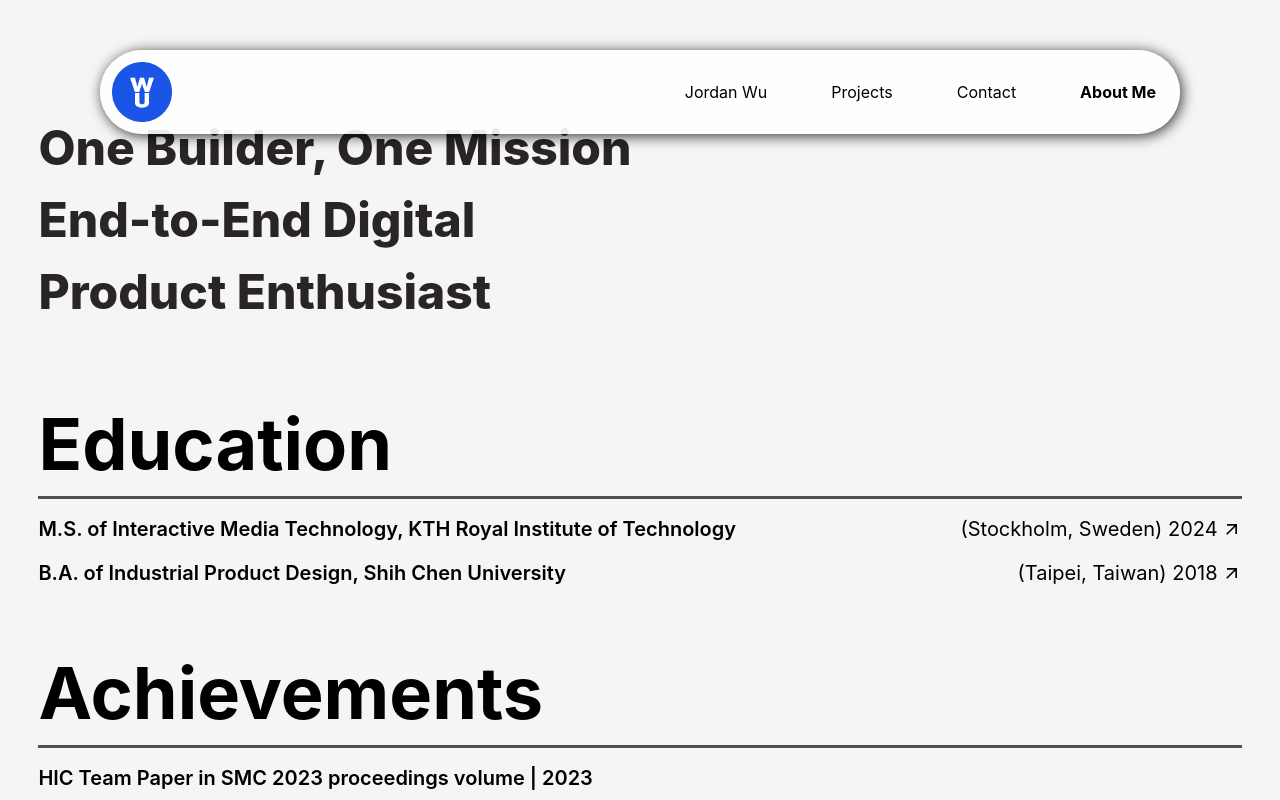
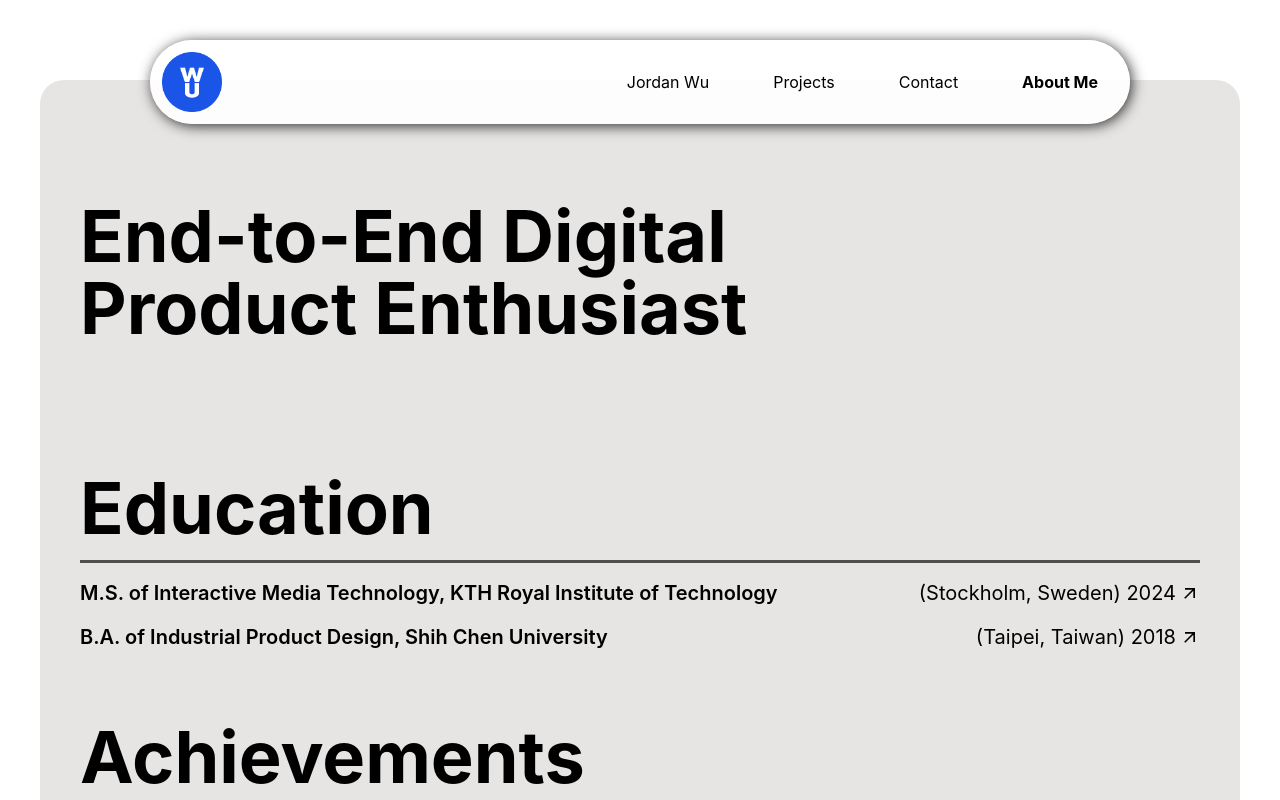
Before and after one commit to WuChihWei/my-portfolio, a Next.js app: page /aboutMe in a window 1280 px wide. Shown: the top 800 px of the page. Built offline with nearby package versions, Linux system fonts and the light colour scheme.

Commit message:
modify UI

```diff
--- a/app/aboutMe/page.js
+++ b/app/aboutMe/page.js
@@ -3,9 +3,12 @@
 import { useState, useEffect } from 'react';
 import { MdArrowOutward } from "react-icons/md";
 
+export default function AboutMePage() {
+    const [isClient, setIsClient] = useState(false);
 
-
-export default function AboutMePage() {
+    useEffect(() => {
+        setIsClient(true);
+    }, []);
 
     const [openItems, setOpenItems] = useState({
         'award-1': false,
@@ -22,17 +25,20 @@ export default function AboutMePage() {
         }));
       };
   return (
-    <div className='home-container py-20 p-p-gap bg-stone-100'>
+    <div className='home-container py-20 p-10 '>
       {/* After the home cover section */}
-      <h1 className="heading-1-custom my-8 text-stone-800">
-      One Builder, One Mission<br />
-      End-to-End Digital <br/> Product Enthusiast
+      <div className='p-10 bg-stone-200 rounded-3xl'>
+      <h1 className="heading-2-custom py-20">
+      End-to-End Digital <br/>
+      Product Enthusiast
       </h1>
 
-      <section className="resume-section  pt-8">
+      <section className="resume-section pt-8">
         <div className="resume-container h-full">
             <div className='title-contatiner py-4'>
           <h2 className='heading-2-custom'>Education</h2>
+          {isClient && (
+            <>
               <div className="resume-item">
                 <div className="resume-item-header" onClick={() => toggleItem('education-1')}>
                 <span>M.S. of Interactive Media Technology, KTH Royal Institute of Technology</span>
@@ -64,6 +70,8 @@ export default function AboutMePage() {
                   </div>
                 )}
               </div>
+            </>
+          )}
         </div>
 
           < div className='title-container py-4'>
@@ -94,5 +102,6 @@ export default function AboutMePage() {
         </div>
       </section>
       </div>
+    </div>
   );
 }
--- a/app/page.js
+++ b/app/page.js
@@ -84,12 +84,12 @@ export default function Home() {
 
   return (
     <div className='home-container h-auto'>
-      <div className="pt-8  p-p-gap items-center bg-white" >
-      <div className="home-cover h-auto md:h-[calc(100vh-80px)] flex flex-col md:flex-row justify-items-center items-center bg-blue-600 rounded-3xl" >
+      <div className="pt-4  p-p-gap items-center bg-white" >
+      <div className="home-cover h-auto md:h-[calc(100vh-40px)] flex flex-col md:flex-row justify-items-center items-center bg-blue-600 rounded-3xl" >
         <div className="home-content-left md:w-1/2 flex flex-col justify-items-center text-left">
           <div className="flex flex-col flex-grow p-p-gap mt-4 md:mt-2  text-white">
-            <div className="py-6 md:pr-0 md:py-0"> {/* 添加 py-8 用於小螢幕 */}
-              <h1 className="py-2 mr-20 heading-1-custom">
+            <div className="pt-28 md:pr-0 md:py-0"> {/* 添加 py-8 用於小螢幕 */}
+              <h1 className="py-2  heading-1-custom">
               End-to-end Digital Product Enthusiast delivering user-centered solutions through technology, strategy, and AI-power.
               </h1>
               <div className="py-2 md:py-0 mr-0 md:mr-10">
@@ -572,7 +572,7 @@ export default function Home() {
       </section>
 
       <section className='skillSection w-full py-20  rounded-3xl'>
-        <div className='container h-full py-10  bg-stone-800  rounded-full'>
+        <div className='container h-full py-20  bg-blue-400  rounded-full'>
           <div className='h-1/2 flex flex-col justify-center'>
           <h2 className='heading-2-custom text-white py-8  text-center'>Innovative Skills</h2>
           <p className='heading-4-custom text-white mb-12 px-8 text-center'>
--- a/components/Footer.js
+++ b/components/Footer.js
@@ -84,7 +84,7 @@ const FooterBottom = () => {
     <div className="flex flex-col-reverse pb-6 items-center md:flex-row md:justify-between w-full">
       <div className="mb-4 md:mb-0">
         <div className="logo-white-containter">
-          <img src="/jordan-wu_white_logo.png" alt="L" className="navbar-logo-img" />
+          <img src="/jordan_wu_logo.png" alt="L" className="navbar-logo-img" />
         </div>
       </div>
       <div className="text-center mb-4 md:mb-0 flex flex-col md:flex-row items-center">
--- a/components/IntroductionPage.js
+++ b/components/IntroductionPage.js
@@ -2,7 +2,7 @@ import React from 'react';
 
 const IntroductionPage = ({ title, description, backgroundImageUrl, contentImageUrl, websiteLink }) => {
   return (
-    <div className="relative z-10 pt-10 flex flex-col w-full md:h-screen">
+    <div className="relative z-10 flex flex-col w-full md:h-screen">
 
       <div className="flex flex-col lg:flex-row items-center w-full h-full">
         <div className="flex flex-col justify-between md:justify-around w-full p-p-gap py-14 pr-10 md:pr-10 h-full lg:w-1/2 text-black">
@@ -55,13 +55,13 @@ const IntroductionPage = ({ title, description, backgroundImageUrl, contentImage
 
         </div>
 
-        <div className="w-full lg:w-3/5 h-1/2 md:h-full md:w-full relative">
+        <div className="w-full lg:w-3/5 h-1/2 md:h-full md:w-full relative p-20">
           {contentImageUrl && (
-            <div className="flex  lg:justify-end h-full">
+            <div className="flex  lg:justify-end h-full ">
               <img
                 src={contentImageUrl}
                 alt={`${title} screenshot`}
-                className="w-full h-full  md:object-cover"
+                className="w-full h-full  md:object-cover rounded-3xl"
               />
             </div>
           )}
--- a/src/app/globals.css
+++ b/src/app/globals.css
@@ -4,7 +4,7 @@
 
 @layer components {
   .heading-1-custom {
-    @apply text-3xl font-semibold mb-4 md:text-4xl lg:text-5xl lg:font-extrabold
+    @apply text-3xl font-semibold mb-4 md:text-4xl lg:text-8xl lg:font-extrabold
     tracking-wide leading-relaxed
     md:tracking-normal md:leading-snug
     lg:tracking-normal lg:leading-normal;
@@ -72,79 +72,7 @@
     "Roboto Mono", "Oxygen Mono", "Ubuntu Monospace", "Source Code Pro",
     "Fira Mono", "Droid Sans Mono", "Courier New", monospace;
   --font-family: 'Inter', sans-serif;
-/*
-  --primary-glow: conic-gradient(
-    from 180deg at 50% 50%,
-    #16abff33 0deg,
-    #0885ff33 55deg,
-    #54d6ff33 120deg,
-    #0071ff33 160deg,
-    transparent 360deg
-  );
-  --secondary-glow: radial-gradient(
-    rgba(255, 255, 255, 1),
-    rgba(255, 255, 255, 0)
-  ); */
-/*
-  --tile-start-rgb: 239, 245, 249;
-  --tile-end-rgb: 228, 232, 233;
-  --tile-border: conic-gradient(
-    #00000080,
-    #00000040,
-    #00000030,
-    #00000020,
-    #00000010,
-    #00000010,
-    #00000080
-  ); */
-/*
-  --callout-rgb: 238, 240, 241;
-  --callout-border-rgb: 172, 175, 176;
-  --card-rgb: 180, 185, 188;
-  --card-border-rgb: 131, 134, 135; */
 
-  /* 標題和文本樣式 */
-  /* h1 {
-    font-size: clamp(2rem, 2.2rem + 1.4vw, 3.5rem);
-    font-weight: 800;
-    line-height: 1.3;
-  }
-
-  h2 {
-    font-size: clamp(1.5rem, 1.4rem + 0.6vw, 2.5rem);
-    font-weight: 800;
-  }
-
-  h3 {
-    font-size: clamp(1.2rem, 1.2rem + 0.3vw, 1.8rem);
-    font-weight: 600;
-  }
-
-  h4 {
-    font-size: clamp(1rem, 1rem + 0.3vw, 1.5rem);
-    font-weight: 500;
-  }
-
-  h5 {
-    font-size: clamp(0.9rem, 1rem + 0.2vw, 1.2rem);
-    font-weight: 500;
-  }
-
-  h6 {
-    font-size: clamp(0.8rem, 0.9rem + 0.1vw, 1.1rem);
-    font-weight: 300;
-  }
-
-
-  p, body {
-    font-size: clamp(0.9rem, 1rem + 0.1vw, 1.1rem);
-    font-weight: 300;
-  }
-
-  ul {
-    font-size: clamp(0.8rem, 0.8rem + 0.1vw, 1rem);
-    font-weight: 300;
-  } */
 }
 
 @media (prefers-color-scheme: dark) {
@@ -193,7 +121,7 @@ a {
   display: grid;
   grid-template-columns: repeat(12, 1fr);
   gap: 24px; /* Gutter between columns */
-  margin: 0 40px; /* 40px margin on both sides */
+  margin: 0 40px;
   pointer-events: none; /* Allows interaction with underlying content */
   z-index: 9999; /* Ensures it is above all other content */
 }
@@ -212,7 +140,7 @@ a {
   display: flex;
   justify-content: center; /* 水平居中 */
   align-items: center;
-  padding-top: 50px;
+  padding-top: 40px;
   /* background-color: white; */
   position: fixed;
   top: 0;
@@ -229,7 +157,8 @@ a {
   border-radius: 60px;
   padding: 12px 12px;
   background-color: #ffffff;
-  max-width: 1080px;
+  max-width: 980px;
+  margin: 0px 20px;
   align-items: center;
   justify-content: center;
   box-shadow: 2px 2px 14px rgba(0, 0, 0, 0.8);
@@ -242,7 +171,7 @@ a {
 }
 
 .logo-white-containter img{
-height: 10px;
+height: 60px;
 }
 
 .navbar-logo-container{
@@ -255,11 +184,12 @@ height: 10px;
   display: flex;
   justify-content: space-between;
   gap: 80px;
-  padding-right: 12px;
+  padding-right: 20px;
 }
 
 .projects-dropdown {
   position:absolute;
+  /* padding-top: 20px; */
 }
 
 .projects-list {
@@ -285,30 +215,31 @@ height: 10px;
 @media (max-width: 768px) {
 
   .navbar-container.mobile {
-    padding-top: 6px;
-    align-items: center;
     display: flex;
     align-items: center;
+    width: 50%;
+    margin: 0px 20px;
+    /* padding: 20px; */
     /* background-color: gray; */
-    /* justify-content: center; */
+    /* justify-content: end; */
   }
 }
 
 .navbar-logo.mobile .navbar-logo-img {
   width: auto;
-  height: 40px;
-  /* margin-top: 0px; */
-  /* background-color: gray; */
+  height: 60px;
+  align-items: center;
   align-items: flex-end;
 }
 
 .menu-icon {
-  font-size: 40px;
+  padding-right: 6px;
+  font-size: 34px;
 }
 
 .introduction-carousel {
-  position: absolute;
-  top: 100%;
+  position: fixed;  /* 改為 fixed 以固定在視窗底部 */
+  bottom: 0;  /* 改為 bottom: 0 以置於底部 */
   left: 0;
   right: 0;
   background: linear-gradient(
@@ -318,7 +249,7 @@ height: 10px;
   );
   z-index: 1001;
   width: 100%;
-  padding: 6px 40px 6px 40px;
+  padding: 8px 40px 8px 40px;
   font-weight: 500;
   color: #ffffff;
 }
@@ -552,13 +483,14 @@ height: 10px;
     display: none;
     flex-direction: column;
     position: absolute;
-    top: 70px;
+    top: 90px;
     left: 0;
     width: 100%;
     gap:10px;
     background-color: rgb(255, 255, 255);
     box-shadow: 0 2px 5px rgba(0,0,0,0.1);
-  height: auto;
+    height: auto;
+    border-radius: 20px;
   }
 
   .navbar-items.open {
@@ -634,7 +566,7 @@ height: 10px;
     flex-direction: column;
     align-items: flex-start;
     margin-top: 0px;
-    border-radius: 0px;
+    /* border-radius: 0px;  */
     box-shadow: none;
   }
 
```
Lines whose indentation alone changed are shown as unchanged.
